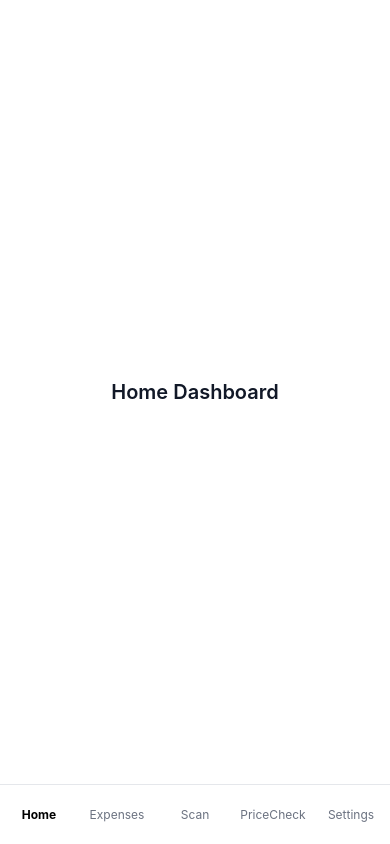
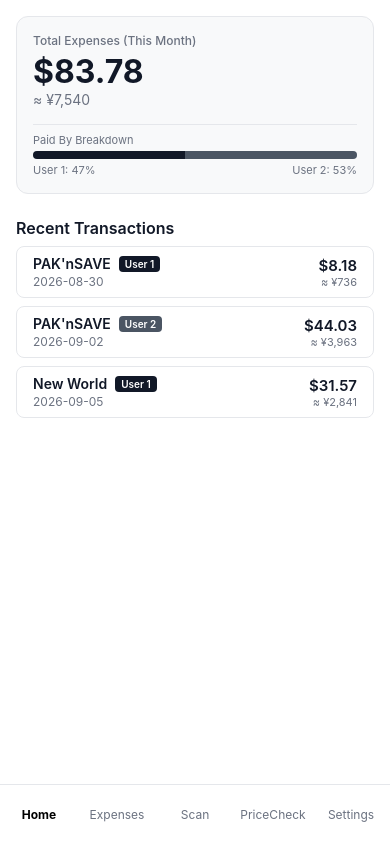
Before and after one commit to tmiaka-coder/my-works, a React Native app in the folder smart-budget-nz/: screen / in a window 390 px wide. Built offline with nearby package versions, Linux system fonts and the light colour scheme.

Commit message:
feat: build HomeScreen UI with summary card, payer breakdown, and recent transactions

```diff
--- a/smart-budget-nz/src/screens/HomeScreen.tsx
+++ b/smart-budget-nz/src/screens/HomeScreen.tsx
@@ -1,11 +1,87 @@
 import React from 'react';
-import { View, Text, StyleSheet } from 'react-native';
+import { View, Text, StyleSheet, FlatList } from 'react-native';
+import { MOCK_TRANSACTIONS } from '../mocks/mockTransactions';
 import { COLORS, SPACING } from '../constants/theme';
+import { Transaction } from '../../types';
+// 為替レート（仮定: 1 NZD = 90 JPY）
+const DEFAULT_NZD_TO_JPY = 90;
 
 export const HomeScreen = () => {
+  // 今月の総支出額の計算
+  const totalNZD = MOCK_TRANSACTIONS.reduce((sum, tx) => sum + tx.totalAmount, 0);
+  const totalJPY = Math.round(totalNZD * DEFAULT_NZD_TO_JPY);
+
+  // ユーザーごとの支出計算
+  const user1Total = MOCK_TRANSACTIONS.filter((tx) => tx.paidByUserId === 'user_01').reduce(
+    (sum, tx) => sum + tx.totalAmount,
+    0
+  );
+  const user1Ratio = totalNZD > 0 ? Math.round((user1Total / totalNZD) * 100) : 0;
+  const user2Ratio = 100 - user1Ratio;
+
+  // 取引履歴の1件分のレンダー
+  const renderTransactionItem = ({ item }: { item: Transaction }) => {
+    const isUser1 = item.paidByUserId === 'user_01';
+
+    return (
+      <View style={styles.txCard}>
+        <View style={styles.txMainInfo}>
+          <View style={styles.storeHeader}>
+            <Text style={styles.storeName}>{item.storeName}</Text>
+            <View
+              style={[
+                styles.userBadge,
+                { backgroundColor: isUser1 ? COLORS.user1 : COLORS.user2 },
+              ]}
+            >
+              <Text style={styles.userBadgeText}>{isUser1 ? 'User 1' : 'User 2'}</Text>
+            </View>
+          </View>
+          <Text style={styles.txDate}>{item.purchaseDate}</Text>
+        </View>
+
+        <View style={styles.txAmountInfo}>
+          <Text style={styles.txAmountNZD}>${item.totalAmount.toFixed(2)}</Text>
+          <Text style={styles.txAmountJPY}>
+            ≈ ¥{Math.round(item.totalAmount * DEFAULT_NZD_TO_JPY).toLocaleString()}
+          </Text>
+        </View>
+      </View>
+    );
+  };
+
   return (
     <View style={styles.container}>
-      <Text style={styles.title}>Home Dashboard</Text>
+      {/* 1. Monthly Summary Card */}
+      <View style={styles.summaryCard}>
+        <Text style={styles.summaryLabel}>Total Expenses (This Month)</Text>
+        <Text style={styles.summaryNZD}>${totalNZD.toFixed(2)}</Text>
+        <Text style={styles.summaryJPY}>≈ ¥{totalJPY.toLocaleString()}</Text>
+
+        {/* 2. Payer Ratio Bar */}
+        <View style={styles.ratioContainer}>
+          <Text style={styles.ratioLabel}>Paid By Breakdown</Text>
+          <View style={styles.barTrack}>
+            <View style={[styles.barUser1, { width: `${user1Ratio}%` }]} />
+            <View style={[styles.barUser2, { width: `${user2Ratio}%` }]} />
+          </View>
+          <View style={styles.ratioLegend}>
+            <Text style={styles.legendText}>User 1: {user1Ratio}%</Text>
+            <Text style={styles.legendText}>User 2: {user2Ratio}%</Text>
+          </View>
+        </View>
+      </View>
+
+      {/* 3. Recent Transactions Section */}
+      <Text style={styles.sectionTitle}>Recent Transactions</Text>
+
+      <FlatList
+        data={MOCK_TRANSACTIONS}
+        keyExtractor={(item) => item.id}
+        renderItem={renderTransactionItem}
+        contentContainerStyle={styles.listContainer}
+        showsVerticalScrollIndicator={false}
+      />
     </View>
   );
 };
@@ -14,13 +90,126 @@ const styles = StyleSheet.create({
   container: {
     flex: 1,
     backgroundColor: COLORS.background,
-    justifyContent: 'center',
+    paddingHorizontal: SPACING.md,
+    paddingTop: SPACING.md,
+  },
+  summaryCard: {
+    backgroundColor: COLORS.surface,
+    borderRadius: 12,
+    padding: SPACING.md,
+    borderWidth: 1,
+    borderColor: COLORS.border,
+    marginBottom: SPACING.lg,
+  },
+  summaryLabel: {
+    fontSize: 12,
+    color: COLORS.textSecondary,
+    fontWeight: '500',
+  },
+  summaryNZD: {
+    fontSize: 32,
+    fontWeight: '700',
+    color: COLORS.textPrimary,
+    marginTop: SPACING.xs,
+  },
+  summaryJPY: {
+    fontSize: 14,
+    color: COLORS.textSecondary,
+    marginBottom: SPACING.md,
+  },
+  ratioContainer: {
+    borderTopWidth: 1,
+    borderTopColor: COLORS.border,
+    paddingTop: SPACING.sm,
+  },
+  ratioLabel: {
+    fontSize: 11,
+    color: COLORS.textSecondary,
+    marginBottom: SPACING.xs,
+  },
+  barTrack: {
+    height: 8,
+    borderRadius: 4,
+    backgroundColor: COLORS.border,
+    flexDirection: 'row',
+    overflow: 'hidden',
+  },
+  barUser1: {
+    height: '100%',
+    backgroundColor: COLORS.user1,
+  },
+  barUser2: {
+    height: '100%',
+    backgroundColor: COLORS.user2,
+  },
+  ratioLegend: {
+    flexDirection: 'row',
+    justifyContent: 'space-between',
+    marginTop: SPACING.xs,
+  },
+  legendText: {
+    fontSize: 11,
+    color: COLORS.textSecondary,
+  },
+  sectionTitle: {
+    fontSize: 16,
+    fontWeight: '600',
+    color: COLORS.textPrimary,
+    marginBottom: SPACING.sm,
+  },
+  listContainer: {
+    paddingBottom: SPACING.xl,
+  },
+  txCard: {
+    flexDirection: 'row',
+    justifyContent: 'space-between',
     alignItems: 'center',
-    padding: SPACING.md,
+    backgroundColor: COLORS.background,
+    paddingVertical: SPACING.sm,
+    paddingHorizontal: SPACING.md,
+    borderRadius: 8,
+    borderWidth: 1,
+    borderColor: COLORS.border,
+    marginBottom: SPACING.sm,
   },
-  title: {
-    fontSize: 20,
+  txMainInfo: {
+    flex: 1,
+  },
+  storeHeader: {
+    flexDirection: 'row',
+    alignItems: 'center',
+    gap: SPACING.sm,
+  },
+  storeName: {
+    fontSize: 14,
     fontWeight: '600',
     color: COLORS.textPrimary,
   },
+  userBadge: {
+    paddingHorizontal: 6,
+    paddingVertical: 2,
+    borderRadius: 4,
+  },
+  userBadgeText: {
+    fontSize: 10,
+    color: COLORS.white,
+    fontWeight: '600',
+  },
+  txDate: {
+    fontSize: 12,
+    color: COLORS.textSecondary,
+    marginTop: 2,
+  },
+  txAmountInfo: {
+    alignItems: 'flex-end',
+  },
+  txAmountNZD: {
+    fontSize: 15,
+    fontWeight: '600',
+    color: COLORS.textPrimary,
+  },
+  txAmountJPY: {
+    fontSize: 11,
+    color: COLORS.textSecondary,
+  },
 });
```
